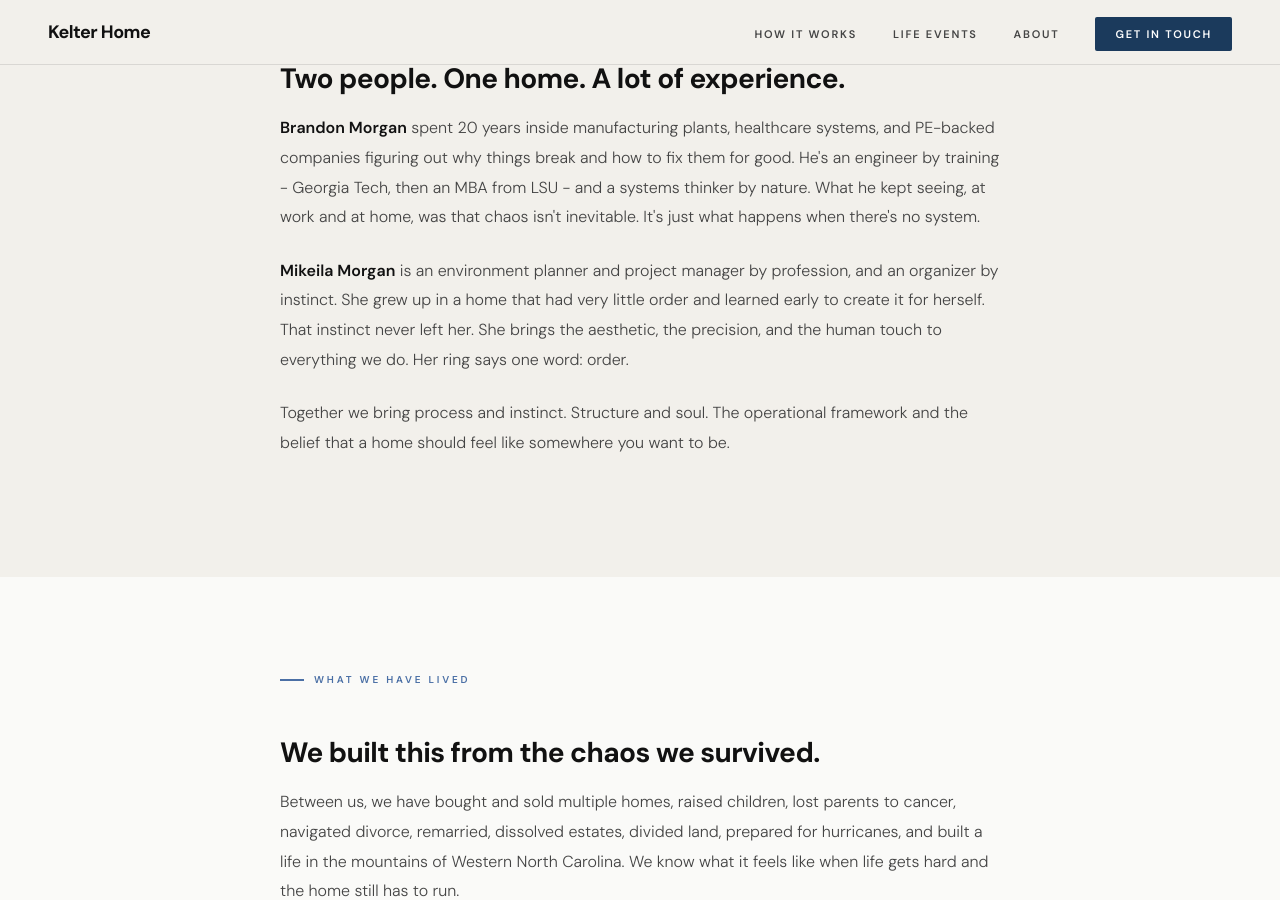
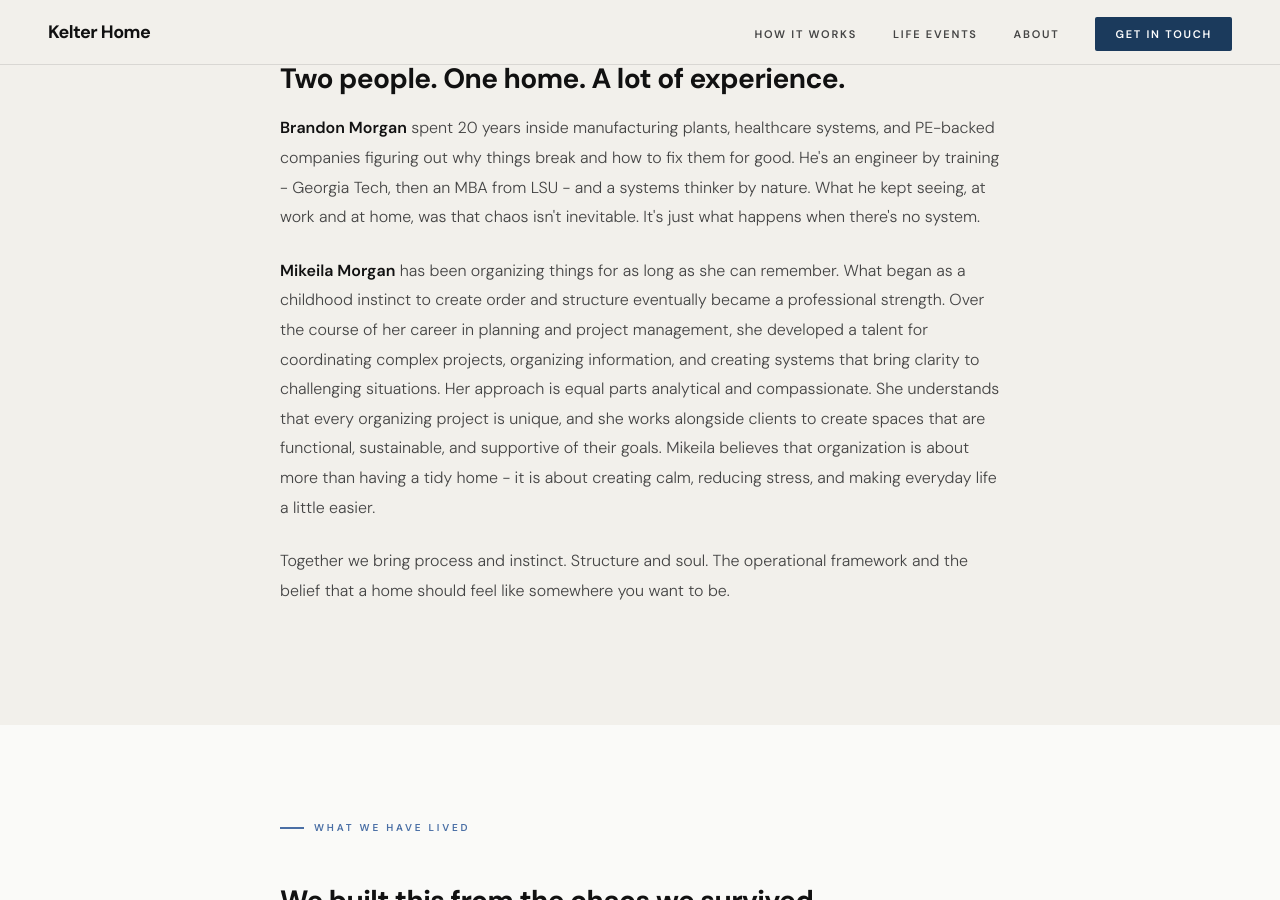
Before and after one commit to BMeaux5/kelterhome-site, a Jekyll site: the page built from about.html, in a window 1280 px wide and 900 px high, scrolled down 963 px. Built offline with Jekyll 4.4.1, drawn with Linux system fonts in a browser that asks for light colours.

Commit message:
Revise Mikeila Morgan's description in about.html

```diff
--- a/about.html
+++ b/about.html
@@ -27,7 +27,7 @@ description: The story behind Kelter Home - Brandon and Mikeila Morgan, Brevard,
     <div class="eyebrow">Who We Are</div>
     <h2>Two people. One home. A lot of experience.</h2>
     <p><strong>Brandon Morgan</strong> spent 20 years inside manufacturing plants, healthcare systems, and PE-backed companies figuring out why things break and how to fix them for good. He's an engineer by training - Georgia Tech, then an MBA from LSU - and a systems thinker by nature. What he kept seeing, at work and at home, was that chaos isn't inevitable. It's just what happens when there's no system.</p>
-    <p><strong>Mikeila Morgan</strong> is an environment planner and project manager by profession, and an organizer by instinct. She grew up in a home that had very little order and learned early to create it for herself. That instinct never left her. She brings the aesthetic, the precision, and the human touch to everything we do. Her ring says one word: order.</p>
+    <p><strong>Mikeila Morgan</strong> has been organizing things for as long as she can remember. What began as a childhood instinct to create order and structure eventually became a professional strength. Over the course of her career in planning and project management, she developed a talent for coordinating complex projects, organizing information, and creating systems that bring clarity to challenging situations. Her approach is equal parts analytical and compassionate. She understands that every organizing project is unique, and she works alongside clients to create spaces that are functional, sustainable, and supportive of their goals. Mikeila believes that organization is about more than having a tidy home - it is about creating calm, reducing stress, and making everyday life a little easier.</p>
     <p>Together we bring process and instinct. Structure and soul. The operational framework and the belief that a home should feel like somewhere you want to be.</p>
   </div>
 </section>
```
